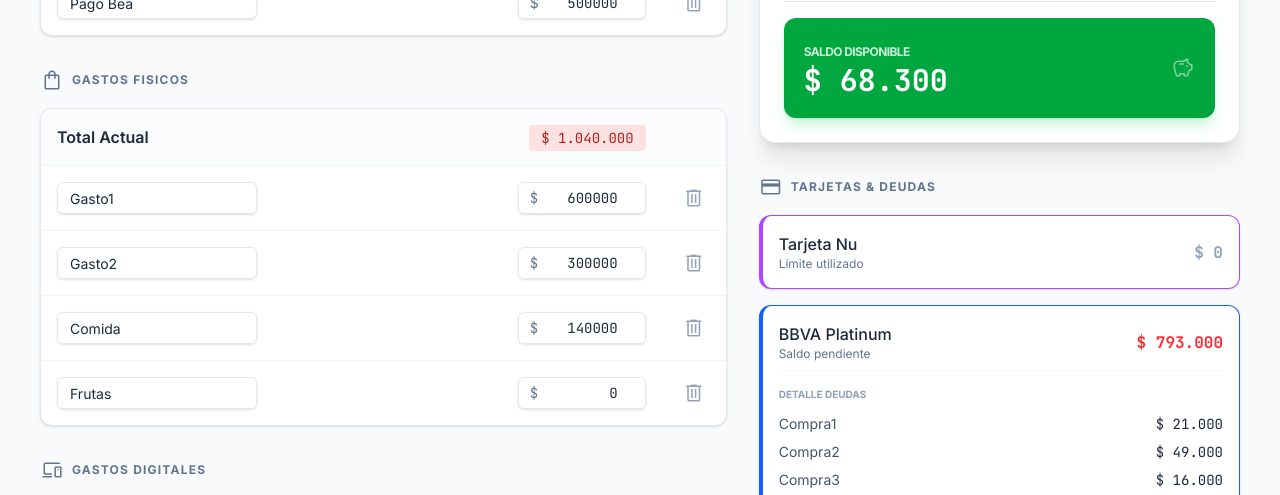
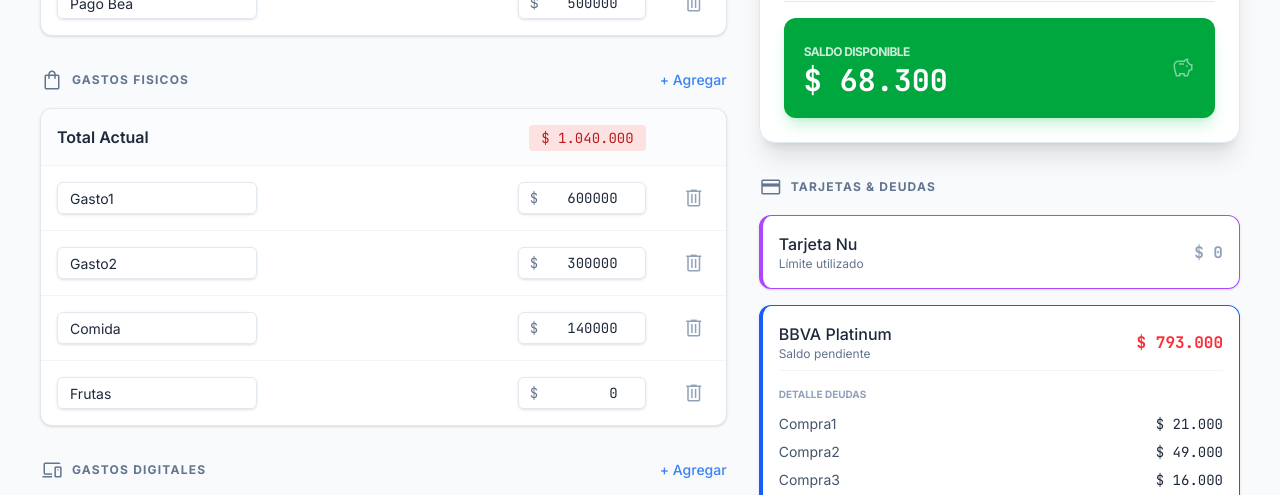
Before and after one commit to Alchiment/personal-budget, a Next.js app: page /pages/dashboard in a window 1280 px wide. Shown: the part 305-800 px from the top of the page. Built offline with nearby package versions, Linux system fonts and the light colour scheme.

Commit message:
feat: Enable add button in all secitons

```diff
--- a/app/pages/dashboard/page.tsx
+++ b/app/pages/dashboard/page.tsx
@@ -21,6 +21,7 @@ const sectionsData: SectionDTO[] = [
     title: 'GASTOS FISICOS',
     icon: 'shopping_bag',
     type: 'summary_list',
+    action: { label: 'Agregar' },
     total: 1040000,
     items: [
       { id: '1', name: 'Gasto1', amount: 600000 },
@@ -34,6 +35,7 @@ const sectionsData: SectionDTO[] = [
     title: 'GASTOS DIGITALES',
     icon: 'devices',
     type: 'summary_list',
+    action: { label: 'Agregar' },
     total: 3248000,
     items: [
       { id: '1', name: 'Apartamento', amount: 2220000 },
```
